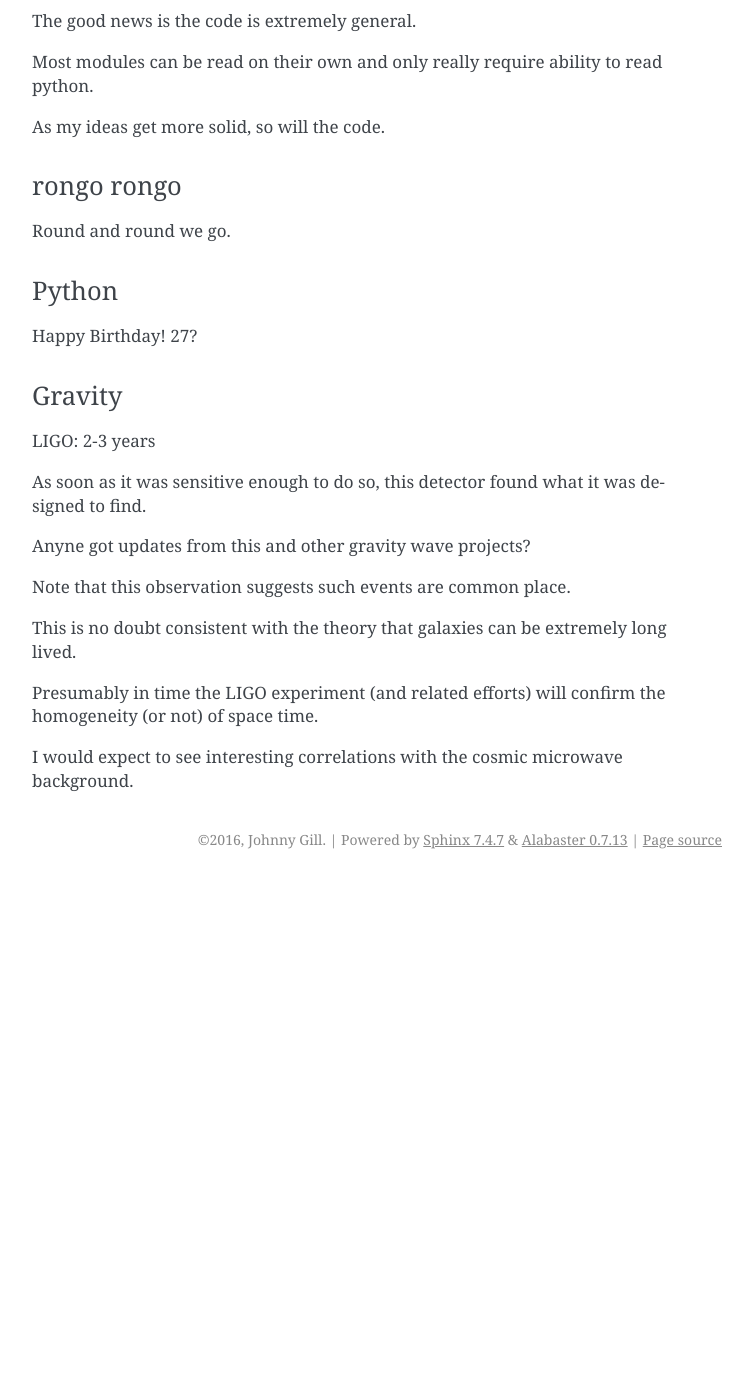
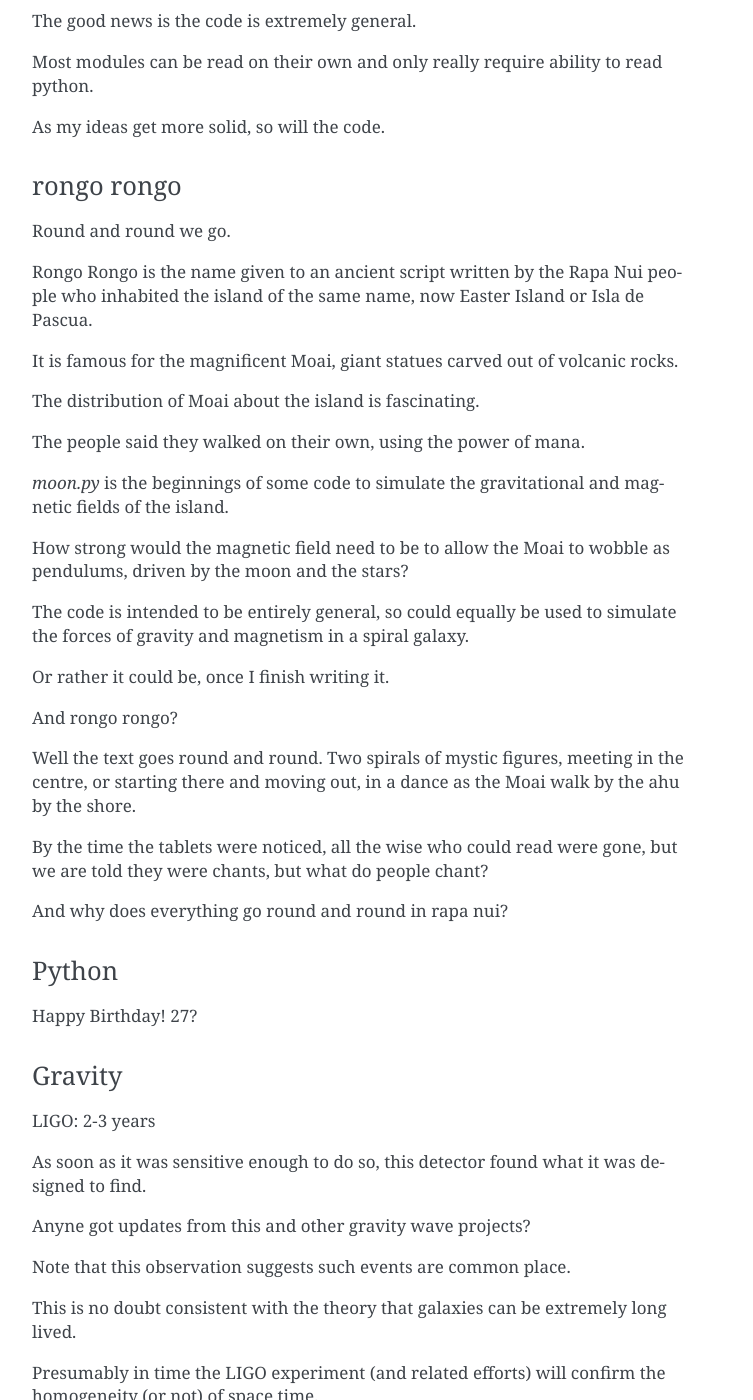
Before and after one commit to openbermuda/karmapi, a Sphinx documentation site: the page built from docs/nodice/colin2.rst, in a window 1280 px wide and 1400 px high, scrolled down 3393 px. Shown: the whole window, without its empty margins (388-1141 px from the left). Built offline with Sphinx 7.4.7, drawn with Linux system fonts in a browser that asks for light colours; formulas are drawn with MathJax 3; pages that are not in the unit, such as notebooks, are missing from menus; before the commit the page ends 4272 px from its top, so only the background shows below that.

Commit message:
round and round in rongo rongo land

```diff
--- a/docs/nodice/colin2.rst
+++ b/docs/nodice/colin2.rst
@@ -187,6 +187,38 @@ rongo rongo
 
 Round and round we go.
 
+Rongo Rongo is the name given to an ancient script written by the Rapa
+Nui people who inhabited the island of the same name, now Easter
+Island or Isla de Pascua.
+
+It is famous for the magnificent Moai, giant statues carved out of
+volcanic rocks.
+
+The distribution of Moai about the island is fascinating.
+
+The people said they walked on their own, using the power of mana.
+
+*moon.py* is the beginnings of some code to simulate the gravitational
+and magnetic fields of the island.
+
+How strong would the magnetic field need to be to allow the Moai to
+wobble as pendulums, driven by the moon and the stars?
+
+The code is intended to be entirely general, so could equally be used
+to simulate the forces of gravity and magnetism in a spiral galaxy.
+
+Or rather it could be, once I finish writing it.
+
+And rongo rongo?
+
+Well the text goes round and round.   Two spirals of mystic figures,
+meeting in the centre, or starting there and moving out, in a dance as
+the Moai walk by the ahu by the shore.
+
+By the time the tablets were noticed, all the wise who could read were
+gone, but we are told they were chants, but what do people chant?
+
+And why does everything go round and round in rapa nui?
 
 Python
 ------
```
